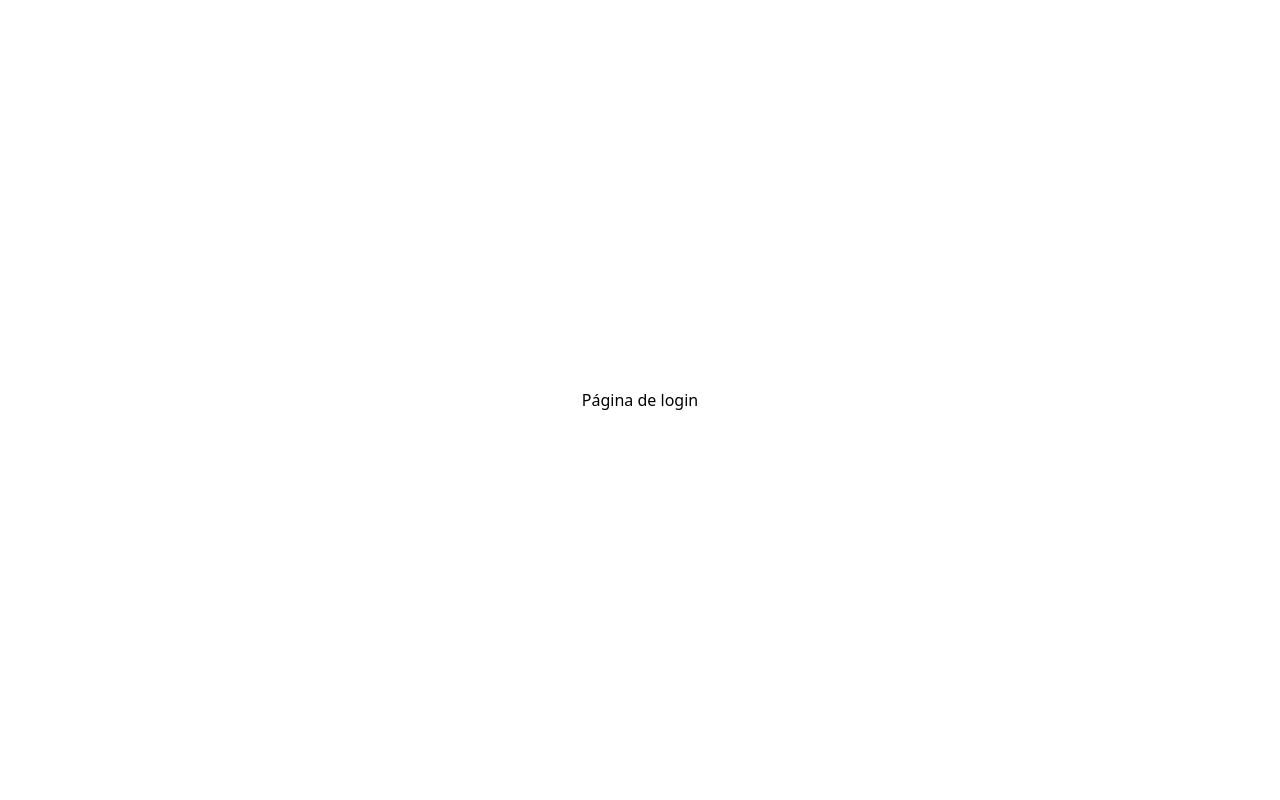
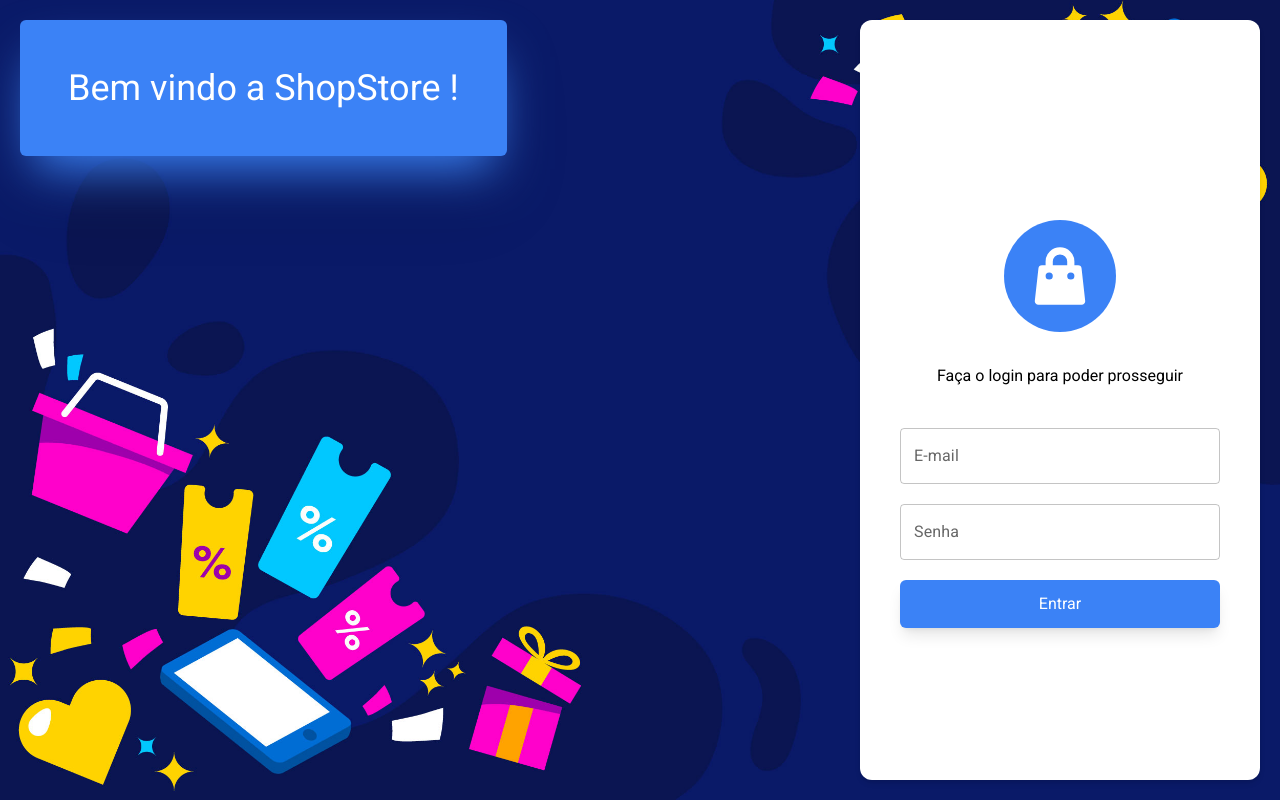
Before and after one commit to renatex314/front-loja, a Next.js app: page /login in a window 1280 px wide. Built offline with nearby package versions, Linux system fonts and the light colour scheme; no server answers.

Commit message:
tela de login - 05/10/2023 - Renato Corte

```diff
--- /dev/null
+++ b/eslint.config.js
@@ -0,0 +1,5 @@
+import eslintConfigPrettier from "eslint-config-prettier";
+
+export default [
+  eslintConfigPrettier,
+];
--- /dev/null
+++ b/src/app/components/Button/index.tsx
@@ -0,0 +1,17 @@
+interface ButtonProps extends React.DOMAttributes<HTMLButtonElement> {
+  children: React.ReactNode | React.ReactNode[];
+  type?: 'button' | 'submit';
+}
+const Button = ({children, type = 'button', ...props}: ButtonProps) => {
+  return (
+    <button
+      type={type}
+      className="flex justify-center items-center bg-blue-500 text-white rounded-md shadow-lg p-3 hover:bg-blue-600 duration-100 cursor-pointer"
+      {...props}
+    >
+      {children}
+    </button>
+  )
+}
+
+export default Button;
--- /dev/null
+++ b/src/app/components/FormGroup/index.tsx
@@ -0,0 +1,26 @@
+import { twMerge } from "tailwind-merge";
+
+interface FormGroupProps extends React.HTMLAttributes<HTMLDivElement> {
+  label?: string;
+  errorMessage?: string;
+}
+const FormGroup = ({ label, errorMessage, ...props }: FormGroupProps) => {
+  return (
+    <div
+      className={twMerge("h-[100px]", props.className)}
+      {...props}
+    >
+      <p className="h-[20px] mb-5">
+        {label}
+      </p>
+      <div className="h-[56px]">
+        {props.children}
+      </div>
+      <p className="h-[20px]">
+        {errorMessage}
+      </p>
+    </div>
+  )
+}
+
+export default FormGroup;
--- a/src/app/layout.tsx
+++ b/src/app/layout.tsx
@@ -1,7 +1,13 @@
-import './globals.css'
+import { Roboto } from "next/font/google";
+import "./globals.css"
 
-export default function RootLayout({
-  children,
+const roboto = Roboto({
+  weight: "400",
+  subsets: ["latin"]
+});
+
+export default function RootLayout ({
+  children
 }: {
   children: React.ReactNode
 }) {
@@ -11,7 +17,7 @@
         <meta charSet='UTF-8' />
         <title>Front-end loja</title>
       </head>
-      <body>{children}</body>
+      <body className={roboto.className}>{children}</body>
     </html>
   )
 }
--- a/src/app/login/page.tsx
+++ b/src/app/login/page.tsx
@@ -1,17 +1,65 @@
 "use client";
+import { HiShoppingBag } from "react-icons/hi";
+import Image from "next/image";
+import BackgroundImage from "@/assets/shopping.jpg";
+import { TextField } from "@mui/material";
+import Button from '@/app/components/Button';
+import { ZodIssueCode, z } from "zod";
+import { useForm } from "react-hook-form";
+import { zodResolver } from "@hookform/resolvers/zod";
+import FormGroup from "../components/FormGroup";
+import { useCallback } from "react";
 
-import { api } from "@/core";
-import { useEffect } from "react";
+const loginFormSchema = z.object({
+  usuEmail: z.string().nullable(),
+  usuSenha: z.string().nullable()
+})
+.superRefine((data, ctx) => {
+  if (data.usuEmail === '' || !data.usuEmail) {
+    ctx.addIssue({
+      message: 'Você precisa informar o E-mail',
+      code: ZodIssueCode.custom,
+      path: ['usuEmail']
+    });
+  }
+
+  if (data.usuSenha === '' || !data.usuSenha) {
+    ctx.addIssue({
+      message: 'Você precisa informar a Senha',
+      code: ZodIssueCode.custom,
+      path: ['usuSenha']
+    });
+  }
+});
+type FormSchemaType = z.infer<typeof loginFormSchema>;
 
 const LoginPage = () => {
-  useEffect(() => {
-    api
-      .get("/api/cliente/list/")
-      .then((response) => console.log(response))
-      .catch((error) => console.error(error));
+  const { register, handleSubmit, formState: { errors } } = useForm<FormSchemaType>({
+    resolver: zodResolver(loginFormSchema)
+  });
+
+  const onSubmitHandler = useCallback((formData: FormSchemaType) => {
+    console.log('login data: ', formData);
   }, []);
 
-  return <div>Página de login</div>;
+  return (
+    <div className="flex h-full w-full p-5">
+      <Image className="absolute left-0 top-0 z-[-1] h-full w-full object-cover object-left-bottom" src={BackgroundImage} alt="" />
+      <div className="h-fit rounded-md bg-blue-500 text-white drop-shadow-2xl shadow-2xl shadow-blue-500 p-12 text-4xl font-medium">
+        Bem vindo a ShopStore !
+      </div>
+      <div className="ml-auto flex h-full w-[400px] grow-0 flex-col items-center rounded-xl bg-white shadow-md">
+        <div className="mt-[50%] h-28 w-28 rounded-full bg-blue-500 p-5"><HiShoppingBag className="h-full w-full text-white" /></div>
+        <p className="mt-8">Faça o login para poder prosseguir</p>
+        <form className="my-auto gap-5 flex flex-col w-[80%] mx-auto grow pt-10" onSubmit={handleSubmit(onSubmitHandler)}>
+
+          <TextField {...register('usuEmail')} variant="outlined" label="E-mail" type="email" error={!!errors?.usuEmail?.message} helperText={errors?.usuEmail?.message} />
+          <TextField {...register('usuSenha')} variant="outlined" label="Senha" type="password" error={!!errors?.usuSenha?.message} helperText={errors?.usuSenha?.message} />
+          <Button type="submit">Entrar</Button>
+        </form>
+      </div>
+    </div>
+  );
 };
 
 export default LoginPage;
--- a/tailwind.config.ts
+++ b/tailwind.config.ts
@@ -1,20 +1,20 @@
-import type { Config } from 'tailwindcss'
+import type { Config } from "tailwindcss"
 
 const config: Config = {
   content: [
-    './src/pages/**/*.{js,ts,jsx,tsx,mdx}',
-    './src/components/**/*.{js,ts,jsx,tsx,mdx}',
-    './src/app/**/*.{js,ts,jsx,tsx,mdx}',
+    "./src/pages/**/*.{js,ts,jsx,tsx,mdx}",
+    "./src/components/**/*.{js,ts,jsx,tsx,mdx}",
+    "./src/app/**/*.{js,ts,jsx,tsx,mdx}"
   ],
   theme: {
     extend: {
       backgroundImage: {
-        'gradient-radial': 'radial-gradient(var(--tw-gradient-stops))',
-        'gradient-conic':
-          'conic-gradient(from 180deg at 50% 50%, var(--tw-gradient-stops))',
-      },
-    },
+        "gradient-radial": "radial-gradient(var(--tw-gradient-stops))",
+        "gradient-conic":
+          "conic-gradient(from 180deg at 50% 50%, var(--tw-gradient-stops))"
+      }
+    }
   },
-  plugins: [],
+  plugins: []
 }
 export default config
```
Also changed, not shown: package.json (+13 -0 lines), .eslintrc.json, src/assets/shopping.jpg (added), 1 other file (tests, documents, lock files or other folders).
